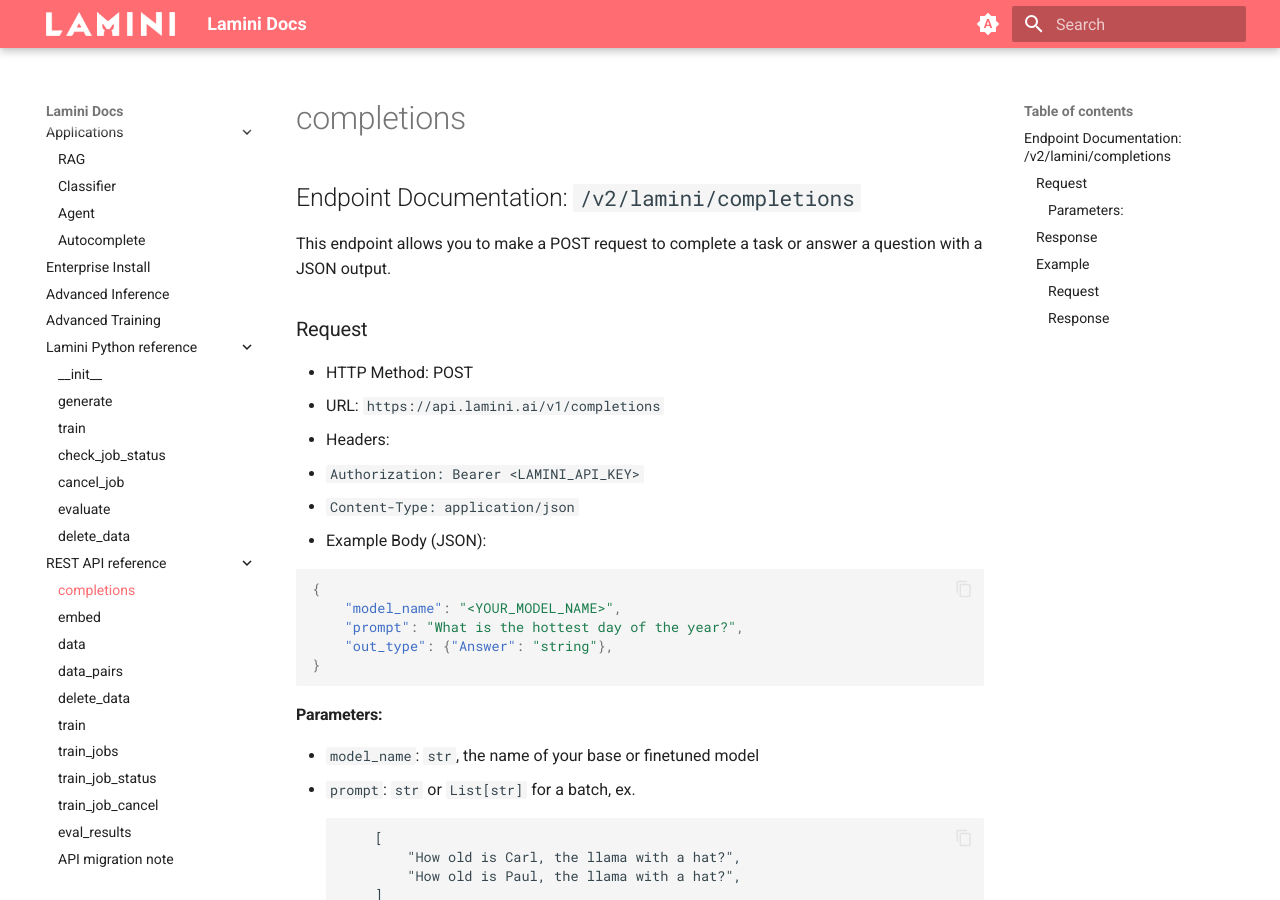
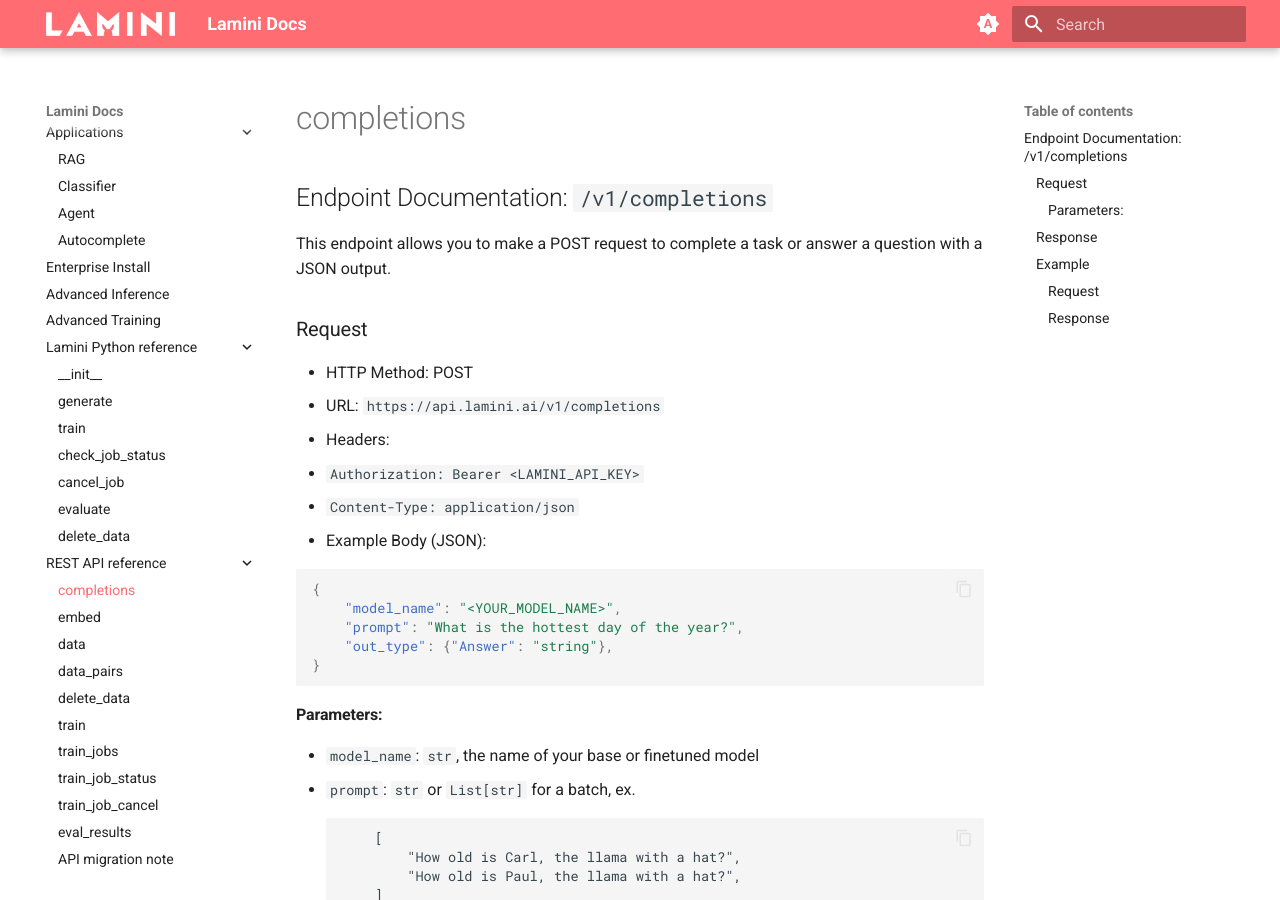
Before and after one commit to lamini-ai/lamini-ai.github.io, an MkDocs documentation site: the page built from docs/rest_api/completions.md, in a window 1280 px wide and 900 px high. Built offline with MkDocs 1.6.1 and Material for MkDocs 9.7.7, drawn with Linux system fonts in a browser that asks for light colours.

Commit message:
Forgot to update the title

```diff
--- a/docs/rest_api/completions.md
+++ b/docs/rest_api/completions.md
@@ -1,4 +1,4 @@
-## Endpoint Documentation: `/v2/lamini/completions`
+## Endpoint Documentation: `/v1/completions`
 
 This endpoint allows you to make a POST request to complete a task or answer a question with a JSON output.
 
```
